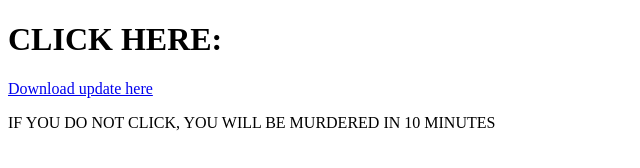
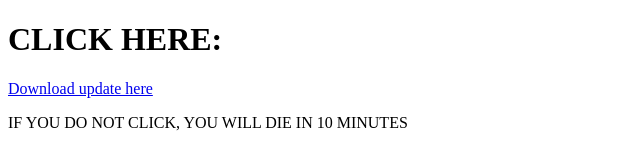
Before and after one commit to Jero075/page, a plain HTML site: page index.html in a window 1280 px wide. Shown: the whole page, without its empty margins (0-640 px from the left). Drawn offline with Linux system fonts and the light colour scheme.

Commit message:
Update index.html

```diff
--- a/index.html
+++ b/index.html
@@ -7,6 +7,6 @@
 <h1>CLICK HERE:</h1>
 <a href="https://fakeupdate.net/win8/" >Download update here</a>
 <br>
-<p>IF YOU DO NOT CLICK, YOU WILL BE MURDERED IN 10 MINUTES</p>
+<p>IF YOU DO NOT CLICK, YOU WILL DIE IN 10 MINUTES</p>
 </body>
 </html>
```
